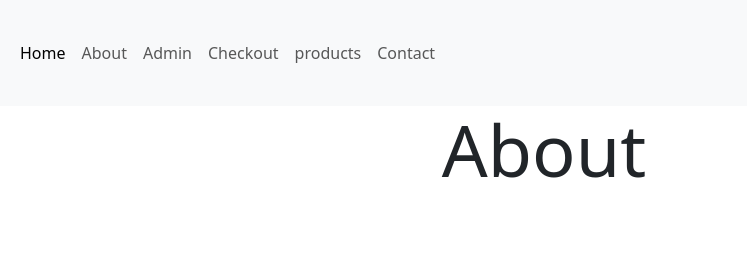
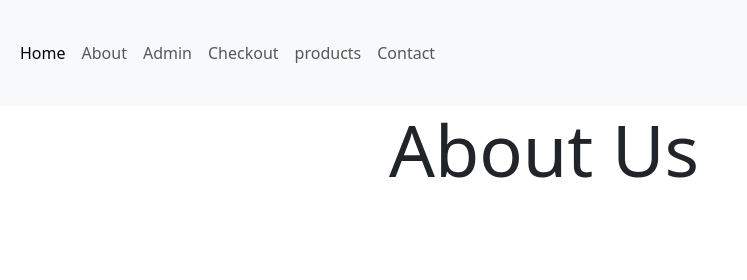
Before and after one commit to mapulecodes/mzeeStore, a plain HTML site: page html/about.html in a window 1280 px wide. Shown: the top 280 px of the page, 96-843 px from the left. Drawn offline with nearby package versions, Linux system fonts and the light colour scheme.

Commit message:
display2

```diff
--- a/css/style.css
+++ b/css/style.css
@@ -31,3 +31,4 @@ img{
 :is(h2, footer p[class='lead']) {
     text-align: center;
 }
+/*  */
--- a/html/about.html
+++ b/html/about.html
@@ -48,7 +48,7 @@
       <main class="container-fluid">
         <div class="row">
             <h2 class="display-2">
-                About
+                About Us
             </h2>
         </div>
        </main>
```
Also changed, not shown: html/contact.html (+1 -1 lines).
